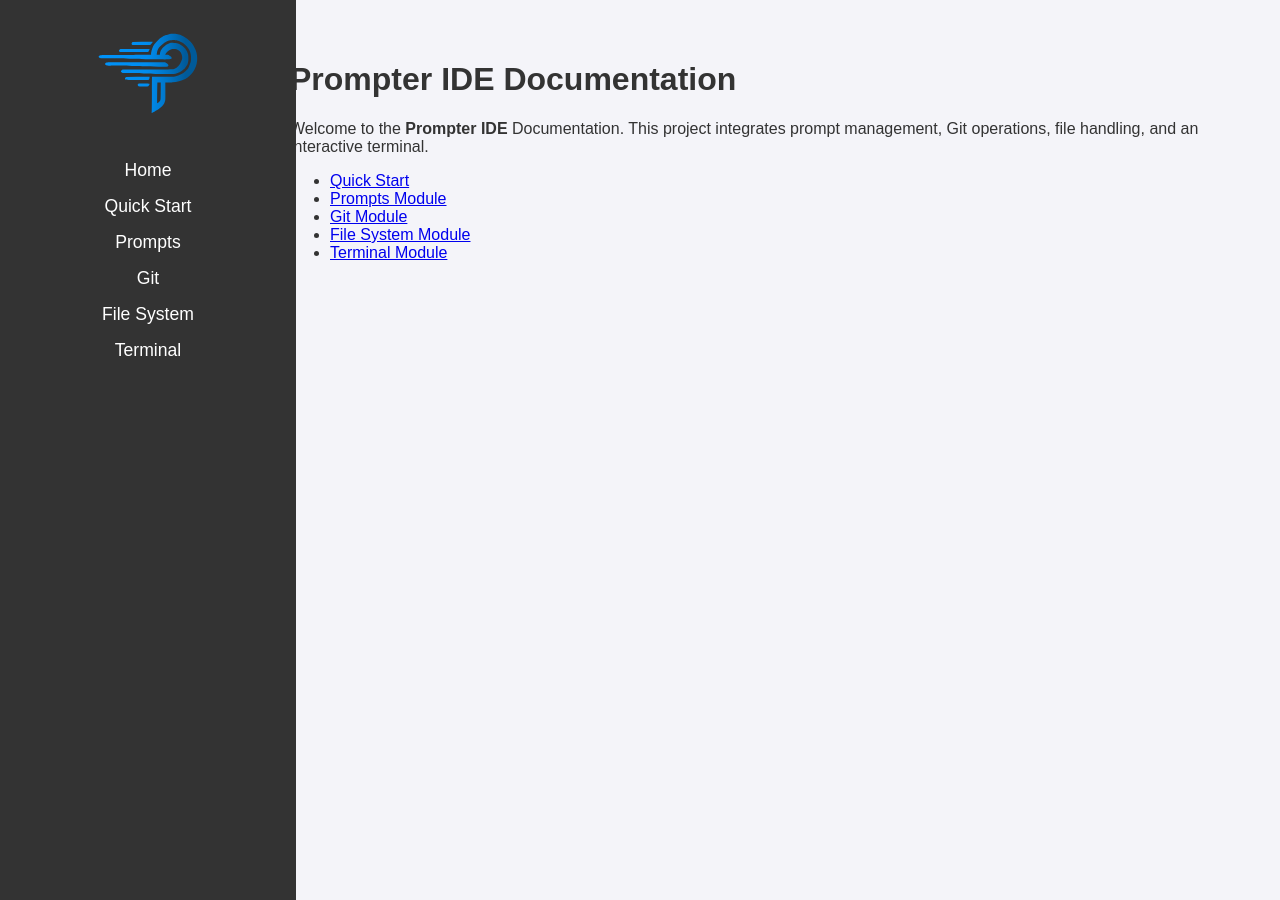
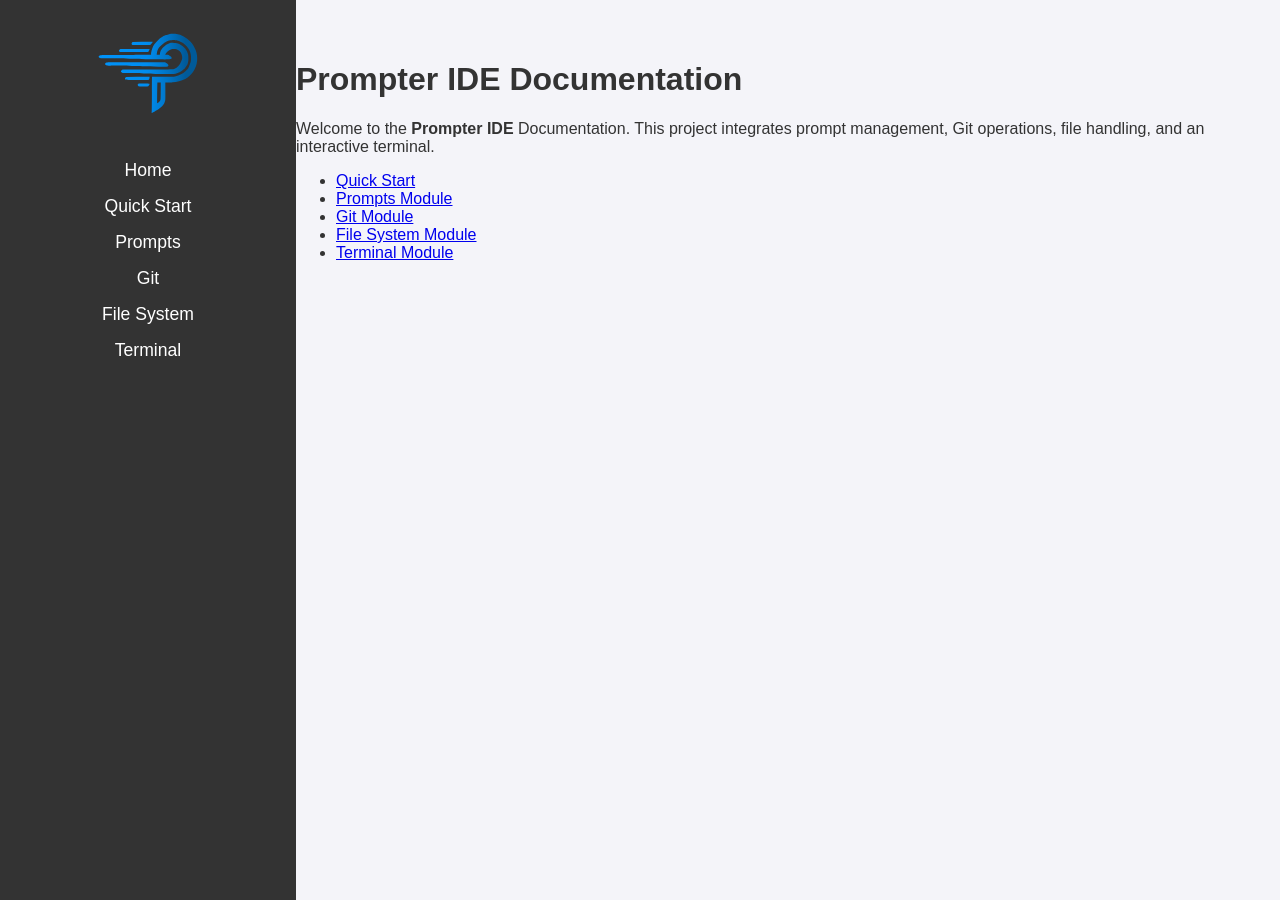
Before and after one commit to chaimvaid/prompter-ide-doc, a Jekyll site: the page built from docs/index.md, in a window 1280 px wide. Built offline with Jekyll 4.4.1, drawn with Linux system fonts in a browser that asks for light colours.

Commit message:
fix content margin

```diff
--- a/docs/assets/css/style.css
+++ b/docs/assets/css/style.css
@@ -60,7 +60,7 @@ body {
 
 /* Content styling */
 .content {
-  margin-left: 250px; /* Offset to accommodate the fixed sidebar */
+  margin-left: 20%; /* Offset to accommodate the fixed sidebar */
   padding: 40px;
   flex-grow: 1;
 }
```
